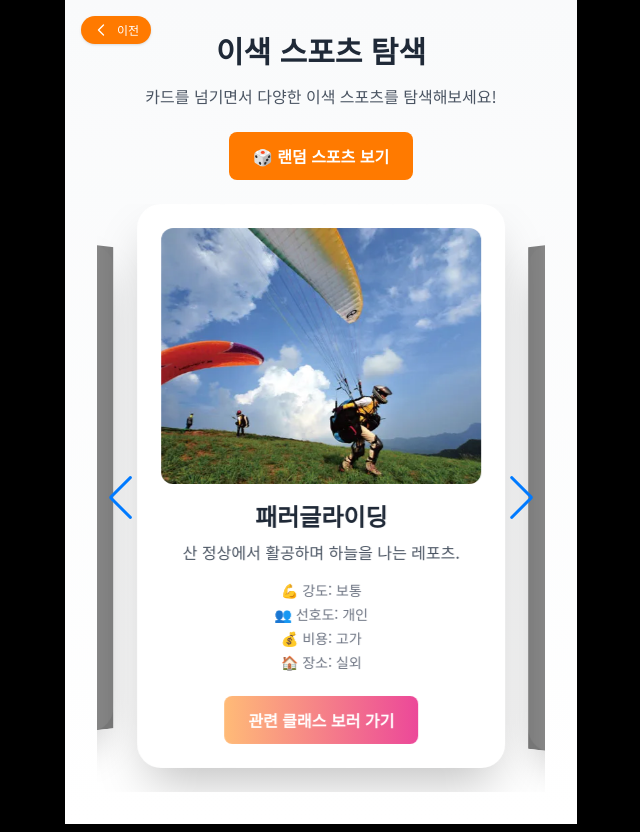
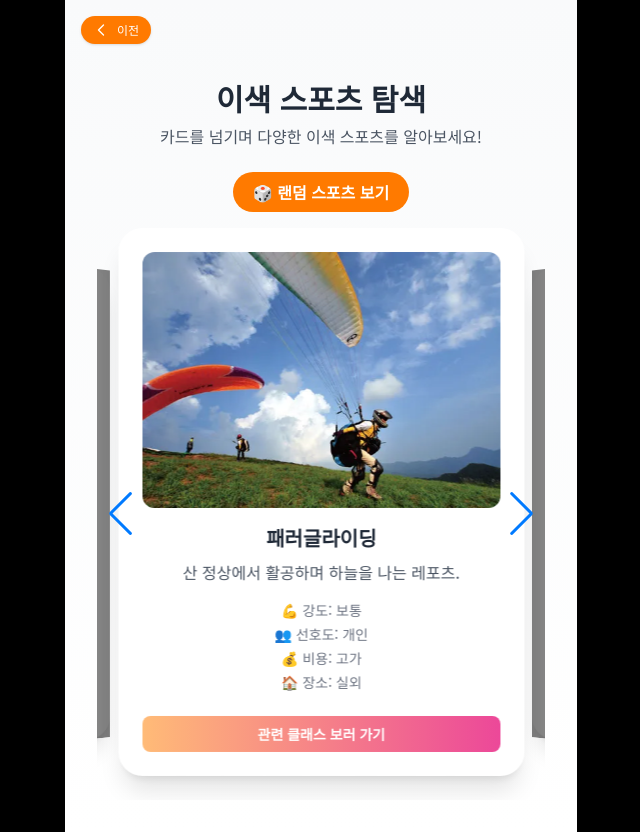
Before and after one commit to sjwoo1999/diff-spo-mockup, a Next.js app: page /explore-sports in a window 1280 px wide. Shown: the whole page, without its empty margins (319-959 px from the left). Built offline with nearby package versions, Linux system fonts and the light colour scheme.

Commit message:
🔨 Modified: explore-sports/page.tsx
Modified: explore-sports/page.tsx

```diff
--- a/src/app/explore-sports/page.tsx
+++ b/src/app/explore-sports/page.tsx
@@ -1,4 +1,4 @@
-'use client'
+'use client';
 import { useRef } from 'react';
 import { useRouter } from 'next/navigation';
 import { database } from '@/data/database';
@@ -23,10 +23,11 @@ const ExploreSportsPage = () => {
     };
 
     return (
-        <main className="flex flex-col flex-grow min-h-screen justify-center items-center mx-auto max-w-[512px] overflow-y-auto p-4 sm:p-6 md:p-8 bg-gradient-to-b from-gray-50 to-white">
+        <main className="relative flex flex-col items-center mx-auto w-full max-w-[512px] min-h-screen p-4 sm:p-6 md:p-8 bg-gradient-to-b from-gray-50 to-white overflow-y-auto">
+            {/* ⬅️ Back Button */}
             <button
                 onClick={() => router.back()}
-                className="absolute top-4 left-1/2 -translate-x-[240px] z-30 flex items-center gap-2 px-3 py-1.5 bg-[#FF7A00] text-white text-xs rounded-full shadow hover:bg-[#e96a00] transition-all duration-200"
+                className="absolute top-4 left-4 z-30 flex items-center gap-2 px-3 py-1.5 bg-[#FF7A00] text-white text-xs rounded-full shadow hover:bg-[#e96a00] transition-all duration-200"
                 aria-label="이전 페이지로 이동"
             >
                 <svg
@@ -42,24 +43,29 @@ const ExploreSportsPage = () => {
                 <span className="hidden sm:inline">이전</span>
             </button>
 
-            <h1 className="text-2xl sm:text-3xl font-bold text-gray-800 mb-4">이색 스포츠 탐색</h1>
-            <p className="text-gray-600 mb-6 text-sm sm:text-base">
-                카드를 넘기면서 다양한 이색 스포츠를 탐색해보세요!
+            {/* 타이틀 및 설명 */}
+            <h1 className="mt-12 text-xl sm:text-2xl md:text-3xl font-bold text-center text-gray-800">
+                이색 스포츠 탐색
+            </h1>
+            <p className="mt-2 text-center text-gray-600 text-sm sm:text-base">
+                카드를 넘기며 다양한 이색 스포츠를 알아보세요!
             </p>
 
             {/* 🎲 랜덤 버튼 */}
             <button
                 onClick={handleRandomClick}
-                className="mb-6 px-6 py-3 bg-[#FF7A00] text-white font-semibold rounded-lg hover:scale-105 transition"
+                className="mt-6 mb-4 px-5 py-2 bg-[#FF7A00] text-white text-sm sm:text-base font-semibold rounded-full hover:scale-105 transition"
             >
                 🎲 랜덤 스포츠 보기
             </button>
 
+            {/* Swiper */}
+            <div className="w-full">
                 <Swiper
                     modules={[Navigation, EffectCoverflow]}
                     navigation
                     effect="coverflow"
-                onSwiper={(swiper) => { swiperRef.current = swiper; }} // 💥 Swiper 인스턴스 저장
+                    onSwiper={(swiper) => { swiperRef.current = swiper; }}
                     coverflowEffect={{
                         rotate: 30,
                         stretch: 0,
@@ -67,31 +73,34 @@ const ExploreSportsPage = () => {
                         modifier: 1,
                         slideShadows: true,
                     }}
-                spaceBetween={30}
-                slidesPerView={1.2}
+                    spaceBetween={16}
+                    slidesPerView={1.1}
                     centeredSlides
                     loop
-                grabCursor={true}
+                    grabCursor
                     className="w-full"
                 >
                     {database.sports.map((sport) => (
                         <SwiperSlide key={sport.id}>
-                        <div className="bg-white rounded-3xl shadow-2xl p-6 flex flex-col items-center text-center transition-transform duration-300">
+                            <div className="bg-white rounded-3xl shadow-xl p-4 sm:p-6 flex flex-col items-center text-center transition-transform duration-300">
+                                <div className="relative w-full h-60 sm:h-64 mb-4">
                                     <Image
                                         src={sport.imageUrl}
                                         alt={sport.name}
-                                width={400}
-                                height={300}
-                                className="rounded-xl mb-4 object-cover w-full h-64"
+                                        fill
+                                        className="rounded-xl object-cover"
                                     />
-                            <h2 className="text-xl sm:text-2xl font-bold text-gray-800 mb-2">
+                                </div>
+
+                                <h2 className="text-lg sm:text-xl font-bold text-gray-800 mb-2">
                                     {sport.name}
                                 </h2>
+
                                 <p className="text-gray-600 text-sm sm:text-base mb-4">
                                     {sport.description}
                                 </p>
 
-                            <div className="text-sm text-gray-500 space-y-1">
+                                <div className="text-xs sm:text-sm text-gray-500 space-y-1">
                                     <p>💪 강도: {sport.intensity}</p>
                                     <p>👥 선호도: {sport.preference}</p>
                                     <p>💰 비용: {sport.cost}</p>
@@ -100,7 +109,7 @@ const ExploreSportsPage = () => {
 
                                 <button
                                     onClick={() => router.push('/classes')}
-                                className="mt-6 px-6 py-3 bg-gradient-to-r from-orange-400 to-pink-500 text-white font-semibold rounded-lg hover:scale-105 transition"
+                                    className="mt-6 w-full px-5 py-2 bg-gradient-to-r from-orange-400 to-pink-500 text-white text-sm font-semibold rounded-lg hover:scale-105 transition"
                                 >
                                     관련 클래스 보러 가기
                                 </button>
@@ -108,6 +117,7 @@ const ExploreSportsPage = () => {
                         </SwiperSlide>
                     ))}
                 </Swiper>
+            </div>
         </main>
     );
 };
```
Lines whose indentation alone changed are shown as unchanged.
